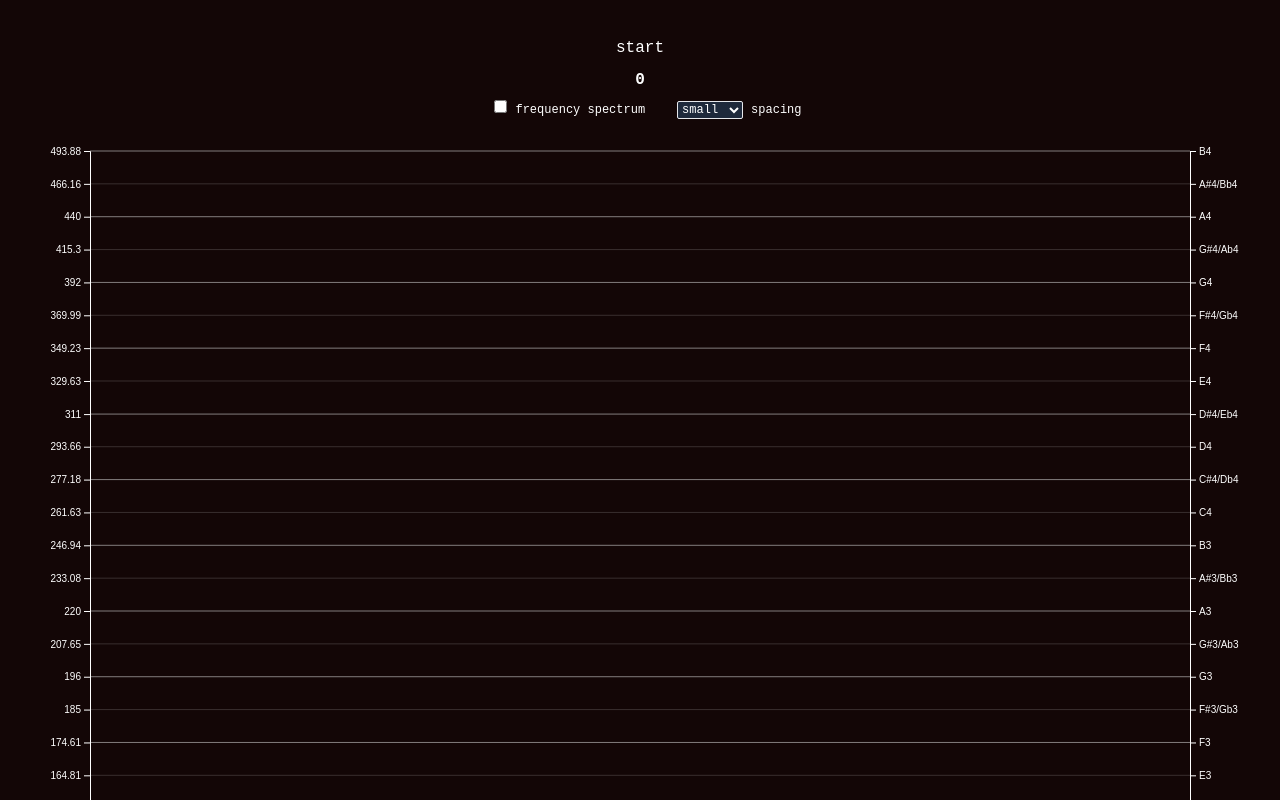
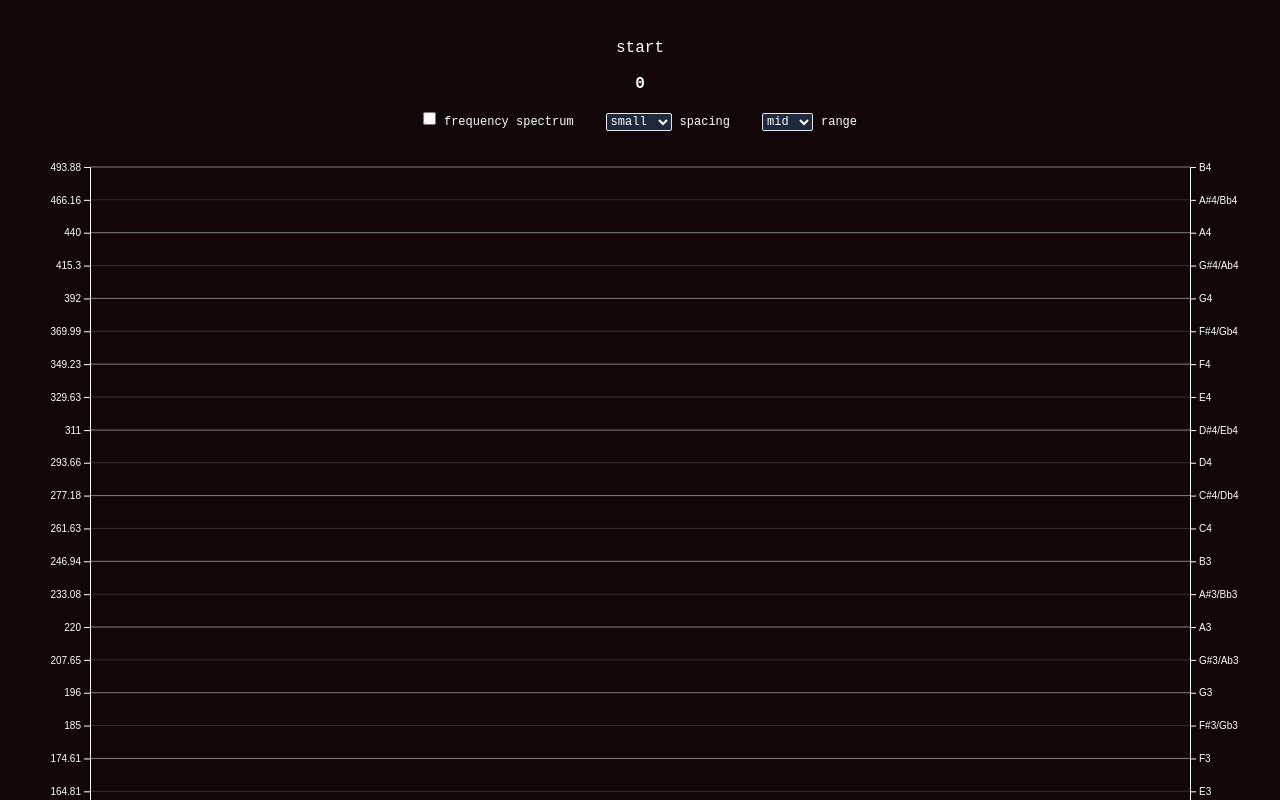
Before and after one commit to christian-spooner/vocal-pitch-monitor, a React (Vite) app: page / in a window 1280 px wide. Shown: the top 800 px of the page. Built offline with nearby package versions, Linux system fonts and the light colour scheme.

Commit message:
Range header

```diff
--- a/src/components/App.jsx
+++ b/src/components/App.jsx
@@ -9,6 +9,7 @@ function App() {
 	let [analyserProp, useAnalyserProp] = useState(null);
 	let [showSpectrum, useShowSpectrum] = useState(false);
 	let [spacing, useSpacing] = useState("small");
+	let [range, useRange] = useState("mid");
 
 	function checkSpectrum(event) {
 		useShowSpectrum(event.target.checked);
@@ -118,14 +119,18 @@ function App() {
 		useSpacing(event.target.value);
 	}
 
+	function handleRangeChange(event) {
+		useRange(event.target.value);
+	}
+
 	return (
 		<div className="flex flex-col text-white">
 			<div className="flex flex-col pb-2">
 				<button className="py-1" onClick={record}>
 					<span className="hover:text-red-600">start</span>
 				</button>
-				<div className="py-1 font-bold">{freq}</div>
-				<div className="text-xs py-1">
+				<div className="py-2 font-bold">{freq}</div>
+				<div className="text-xs py-2">
 					<label className="mx-4">
 						<input
 							type="checkbox"
@@ -145,7 +150,22 @@ function App() {
 						<option value="medium">medium</option>
 						<option value="large">large</option>
 					</select>
-					<label htmlFor="spacing-select">spacing</label>
+					<label htmlFor="spacing-select" className="mr-4">
+						spacing
+					</label>
+					<select
+						id="range-select"
+						value={range}
+						onChange={handleRangeChange}
+						className="mr-2 ml-4 border rounded-sm bg-slate-800"
+					>
+						<option value="low">low</option>
+						<option value="mid">mid</option>
+						<option value="high">high</option>
+					</select>
+					<label htmlFor="spacing-select" className="mr-4">
+						range
+					</label>
 				</div>
 			</div>
 			{showSpectrum && <Spectrum analyser={analyserProp} />}
```
Also changed, not shown: notes.txt.
